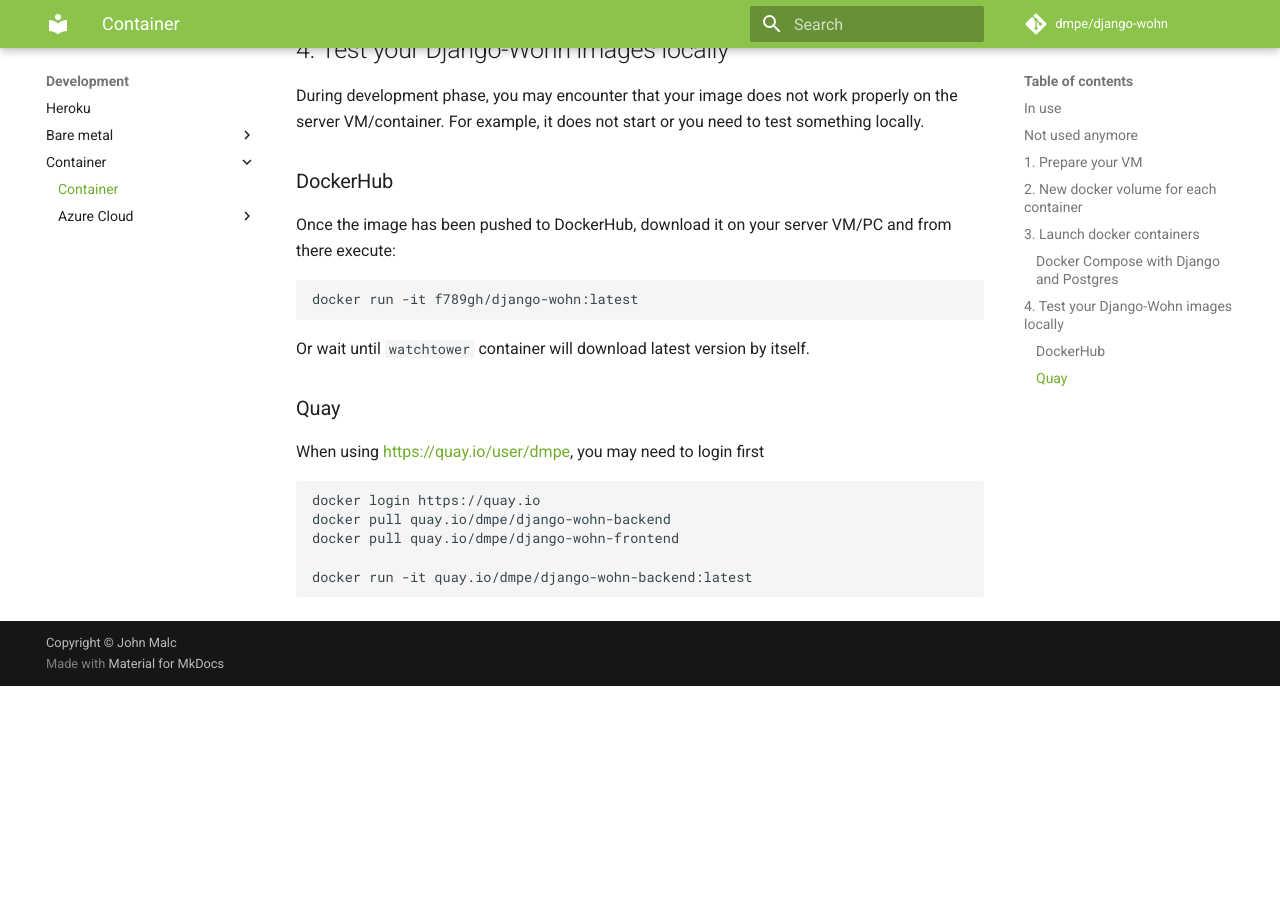
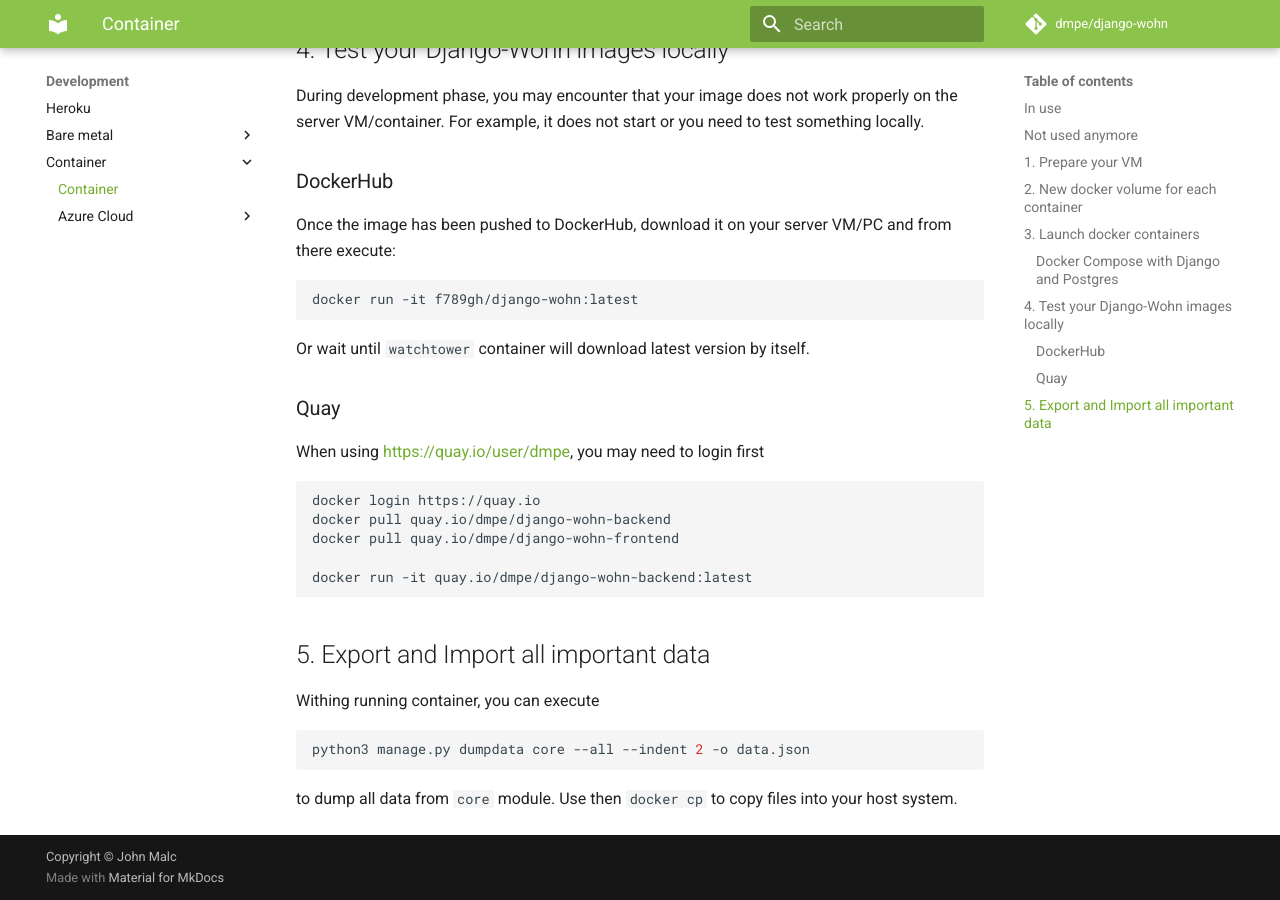
Before and after one commit to dmpe/django-wohn, an MkDocs documentation site: the page built from docs/development/container/container.md, in a window 1280 px wide and 900 px high, scrolled down 1896 px. Built offline with MkDocs 1.6.1 and Material for MkDocs 9.7.7, drawn with Linux system fonts in a browser that asks for light colours; emoji names are drawn with the system emoji font; comment, search, counter and statistics services are not loaded; before the commit the page ends 2582 px from its top, so only the background shows below that.

Commit message:
smaller doc on dumping data

````diff
--- a/docs/development/container/container.md
+++ b/docs/development/container/container.md
@@ -99,3 +99,13 @@
 
 docker run -it quay.io/dmpe/django-wohn-backend:latest
 ```
+
+## 5. Export and Import all important data
+
+Withing running container, you can execute
+
+```shell
+python3 manage.py dumpdata core --all --indent 2 -o data.json
+```
+
+to dump all data from `core` module. Use then `docker cp` to copy files into your host system.
````
